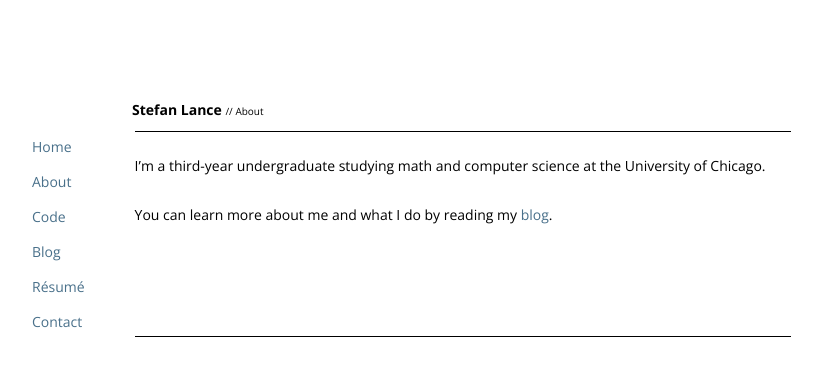
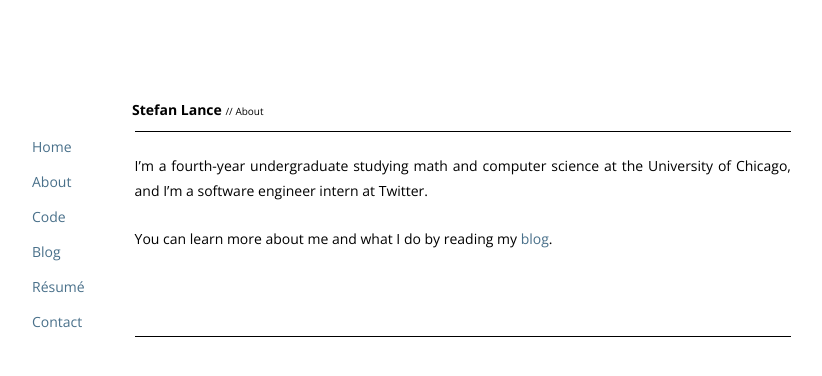
Before and after one commit to smlance/stefanlance.com, a Jekyll site: the page built from about/index.md, in a window 1280 px wide. Shown: the top 376 px of the page, without its empty margins (249-1071 px from the left). Built offline with Jekyll 4.4.1, drawn with Linux system fonts in a browser that asks for light colours.

Commit message:
Update about page

```diff
--- a/about/index.md
+++ b/about/index.md
@@ -4,6 +4,6 @@ title: About
 weight: 2
 ---
 
-I'm a third-year undergraduate studying math and computer science at the University of Chicago.
+I'm a fourth-year undergraduate studying math and computer science at the University of Chicago, and I'm a software engineer intern at Twitter.
 
 You can learn more about me and what I do by reading my <a href="/blog">blog</a>.
```
